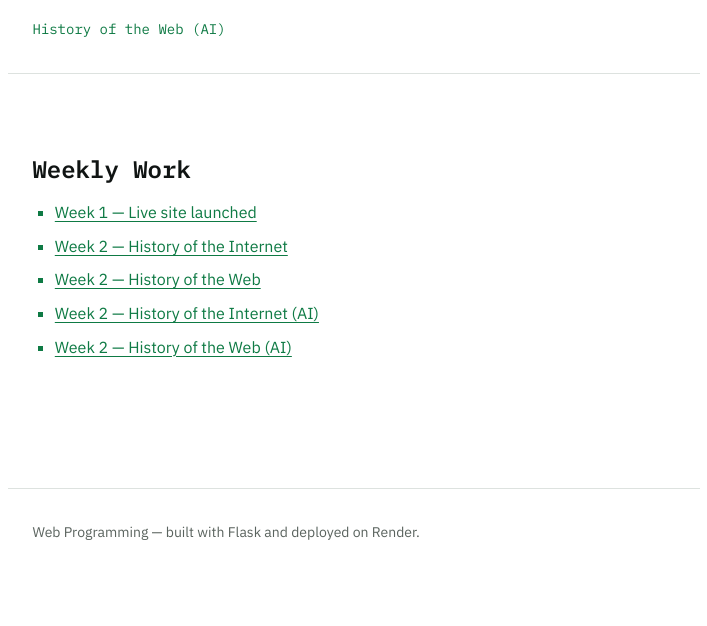
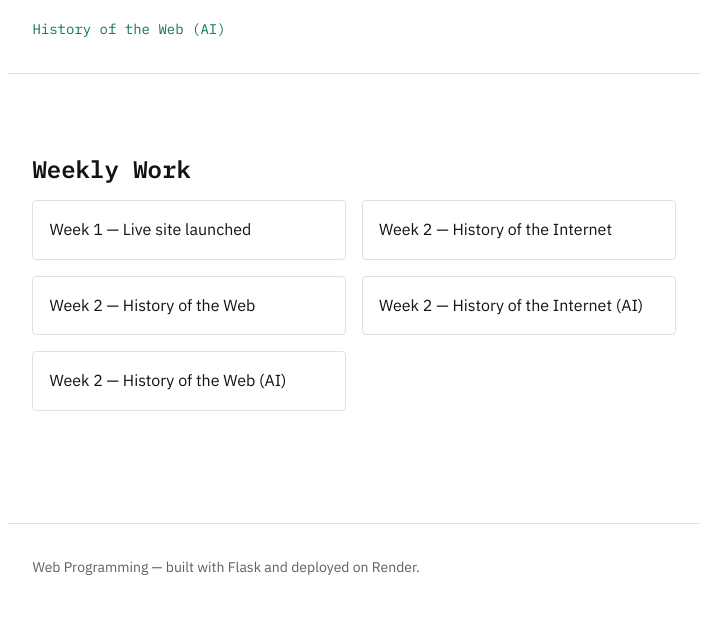
Before and after one commit to JeanElBeainy/web-programming-site, a Flask app: page / in a window 1280 px wide. Shown: the part 271-897 px from the top of the page, without its empty margins (286-993 px from the left). Before the commit the page ends 811 px from the top, so only its background shows below. Run offline with Flask 3, Linux system fonts and the light colour scheme.

Commit message:
Add weekly-list class

```diff
--- a/templates/index.html
+++ b/templates/index.html
@@ -6,7 +6,7 @@
     <section>
         <h2>Weekly Work</h2>
         <!-- Each week you add a link here to that week's page or feature. -->
-        <ul>
+        <ul class="weekly-list">
             {% for item in weekly_work %}
                 <li><a href="{{ item.url }}">Week {{ item.week }} — {{ item.title }}</a></li>
             {% else %}
```
